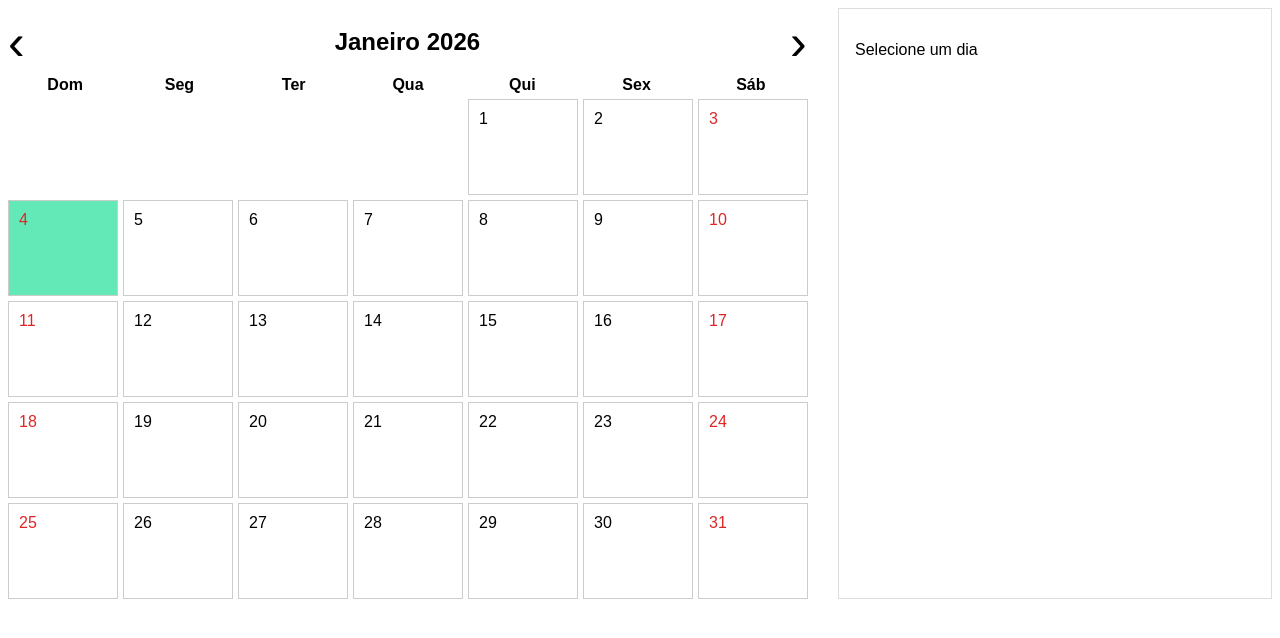
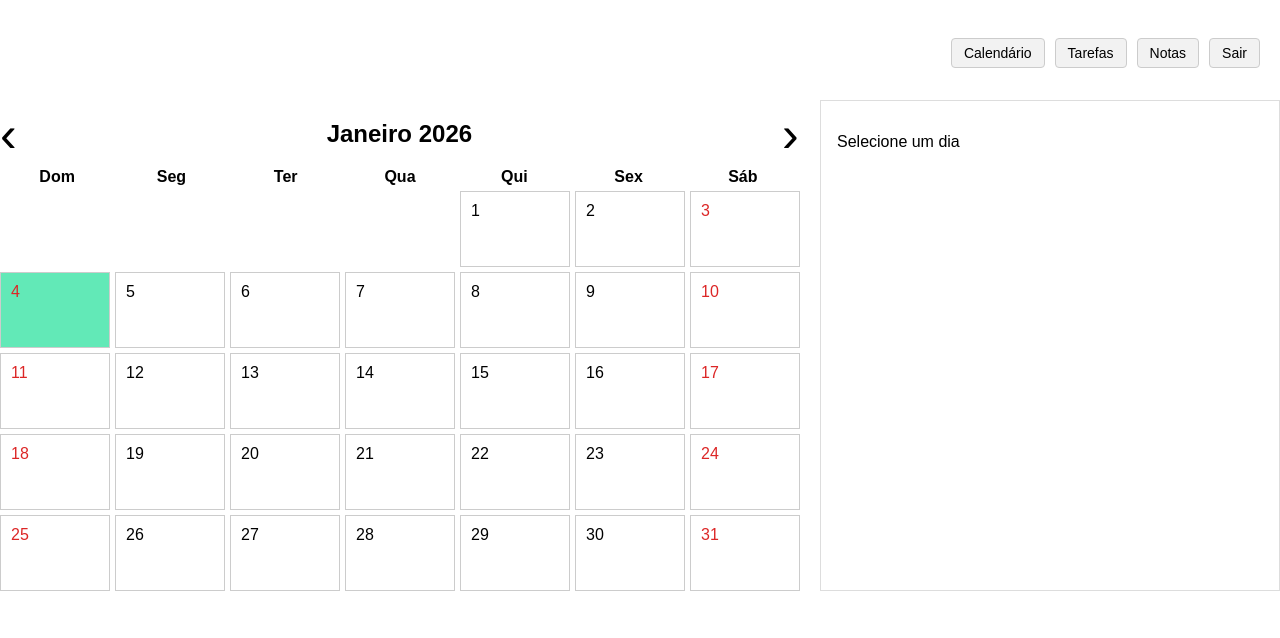
Before and after one commit to fernandaaraujo0202/Gerenciador_OBMEP, a FastAPI app: page /calendario in a window 1280 px wide. Shown: the top 638 px of the page. Run offline with FastAPI, Linux system fonts and the light colour scheme; parts of the project's set-up code (start-up, migrations or seed data) failed here and were passed over.

Commit message:
4 botoes

```diff
--- a/main.py
+++ b/main.py
@@ -17,7 +17,7 @@ templates = Jinja2Templates(directory="templates")
 
 app.add_middleware(
     SessionMiddleware,
-    secret_key="uma-chave-bem-secreta-aqui"
+    secret_key="uma-chave-bem-secreta-aqui",
 )
 
 BASE_DIR = os.path.dirname(os.path.abspath(__file__))
@@ -31,7 +31,7 @@ def home(request: Request):
 
     if not usuario:
         return RedirectResponse("/login", status_code=303)
-
+    request.session["usuario"] = usuario
     tarefas = database.listar_tarefas()
 
     return templates.TemplateResponse("tarefas.html", {
--- a/templates/calendario.html
+++ b/templates/calendario.html
@@ -8,6 +8,47 @@
 <style>
 body {
     font-family:Arial, sans-serif;
+    padding-top: 100px;
+    margin: 0;
+
+    .top-bar {
+        position: fixed;
+        top: 0;
+        left: 0px;
+        right: 0;
+        height: 60px;
+        background: white;
+        display: flex;
+        justify-content: space-between;
+        align-items: center;
+        padding: 0 20px;
+        z-index: 1000;
+        margin-top: 23px;
+    }
+
+    .menu-botoes {
+        display: flex;
+        gap: 10px;
+        position: fixed;
+        right: 20px;
+    }
+
+    .menu-botoes a,
+    .menu-botoes button {
+        padding: 6px 12px;
+        border: 1px solid #ccc;
+        background: #f2f2f2;
+        cursor: pointer;
+        border-radius: 4px;
+        text-decoration: none;
+        color: black;
+        font-size: 14px;
+    }
+
+    .menu-botoes a:hover,
+    .menu-botoes button:hover {
+        background: #e0e0e0;
+    }
 }
 
 #calendario{
@@ -15,7 +56,7 @@ body {
     grid-template-columns: repeat(7, 1fr);
     gap: 5px;
     width:800px;
-    height: 500px;
+    height: 400px;
 }
 
 #semana {
@@ -68,7 +109,7 @@ body {
 
 #layout {
     display: flex;
-    gap: 30px;
+    gap: 20px;
 }
 
 #calendario-container {
@@ -153,12 +194,22 @@ body {
 
 <body>
 
+<div class="top-bar">
+
+    <div class="menu-botoes">
+        <a href="/calendario">Calendário</a>
+        <a href="/">Tarefas</a>
+        <button type="button">Notas</button>
+        <a href="/logout">Sair</a>
+    </div>
+</div>
+
 <div id="layout">
     <div id="calendario-container">
 
 <div id="topo">
     <button onclick="mesAnterior()">‹</button>
-    <h2 id="mes-ano"></h2>
+    <h2 id="mes-ano"> </h2>
     <button onclick="proximoMes()">›</button>
 </div>
 
```
Also changed, not shown: templates/tarefas.html (+39 -2 lines).
